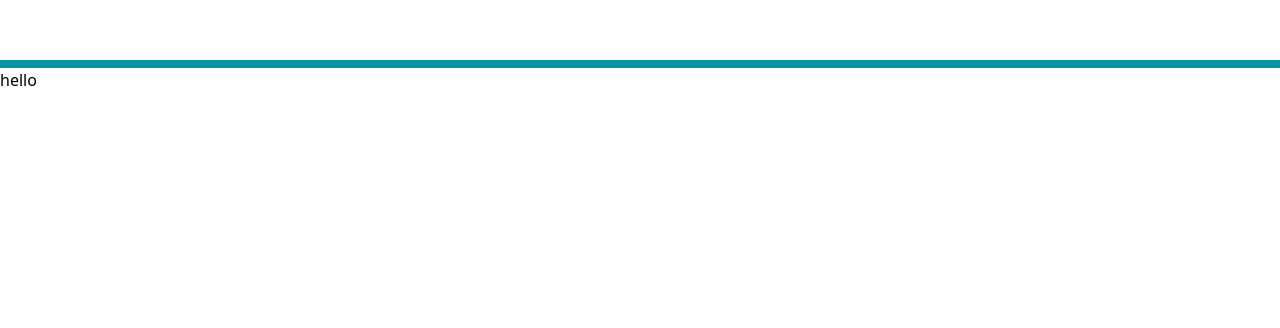
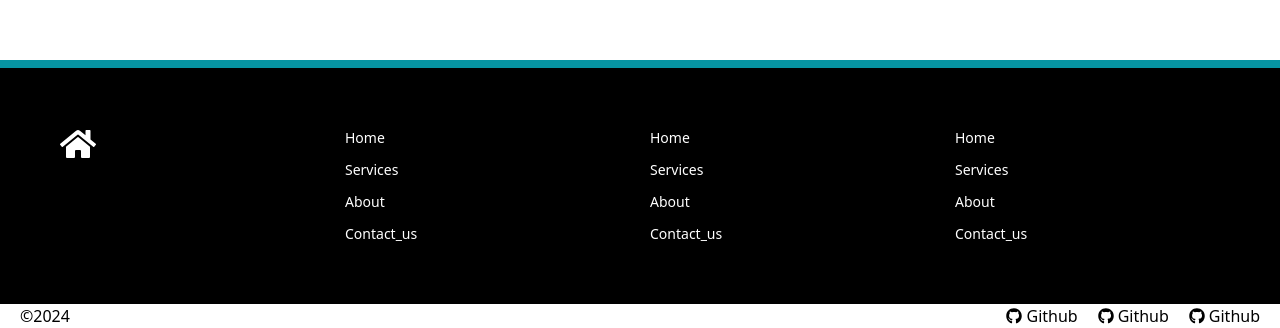
Before and after one commit to Scecil044/ScanBlog, a React (Vite) app in the folder client/: page /login in a window 1280 px wide. Shown: the part 932-1260 px from the top of the page. Before the commit the page ends 1024 px from the top, so only its background shows below. Built offline with nearby package versions, Linux system fonts and the light colour scheme; no server answers; what ldrs would draw is missing.

Commit message:
added more header components including dropdown from flowbite, and created getusers controller

```diff
--- a/client/src/components/FooterComponent.jsx
+++ b/client/src/components/FooterComponent.jsx
@@ -1,5 +1,91 @@
+import { FaHome } from "react-icons/fa";
+import { Link } from "react-router-dom";
+import { FaGithub } from "react-icons/fa";
+
 export default function FooterComponent() {
   return (
-    <footer className="mt-12 border-t-8 border-teal-500 w-full">hello</footer>
+    <>
+      <footer className="mt-12 border-t-8 border-teal-500 w-full p-5 bg-black text-white">
+        <div className=" my-5 p-5 grid grid-cols-2 md:grid-cols-4 gap-5">
+          <div className="hidden  md:inline md:ml-5">
+            <Link to="/">
+              <FaHome className="h-8 w-9" />
+            </Link>
+          </div>
+
+          <div className="text-sm">
+            <ul className="flex flex-col gap-3">
+              <li>
+                <Link>Home</Link>
+              </li>
+              <li>
+                <Link>Services</Link>
+              </li>
+              <li>
+                <Link>About</Link>
+              </li>
+              <li>
+                <Link>Contact_us</Link>
+              </li>
+            </ul>
+          </div>
+
+          <div className="text-sm">
+            <ul className="flex flex-col gap-3">
+              <li>
+                <Link>Home</Link>
+              </li>
+              <li>
+                <Link>Services</Link>
+              </li>
+              <li>
+                <Link>About</Link>
+              </li>
+              <li>
+                <Link>Contact_us</Link>
+              </li>
+            </ul>
+          </div>
+
+          <div className="text-sm">
+            <ul className="flex flex-col gap-3">
+              <li>
+                <Link>Home</Link>
+              </li>
+              <li>
+                <Link>Services</Link>
+              </li>
+              <li>
+                <Link>About</Link>
+              </li>
+              <li>
+                <Link>Contact_us</Link>
+              </li>
+            </ul>
+          </div>
+        </div>
+      </footer>
+      <div className="bg-white px-5 flex flex-col md:flex-row md:justify-between text-center">
+        <div>&copy;{new Date().getFullYear()}</div>
+        <div className="flex justify-center">
+          <ul className="flex gap-5">
+            <Link className="flex items-center gap-1">
+              <FaGithub />
+              Github
+            </Link>
+            <Link className="flex items-center gap-1">
+              <FaGithub />
+              Github
+            </Link>
+            <li>
+              <Link className="flex items-center gap-1">
+                <FaGithub />
+                Github
+              </Link>
+            </li>
+          </ul>
+        </div>
+      </div>
+    </>
   );
 }
--- a/client/src/components/Header.jsx
+++ b/client/src/components/Header.jsx
@@ -1,10 +1,12 @@
-import { Button, Navbar, TextInput } from "flowbite-react";
+import { Avatar, Button, Dropdown, Navbar, TextInput } from "flowbite-react";
 import { AiOutlineSearch } from "react-icons/ai";
 import { FaRegMoon } from "react-icons/fa6";
+import { useSelector } from "react-redux";
 
 import { Link, useLocation } from "react-router-dom";
 
 export default function Header() {
+  const { user } = useSelector((state) => state.auth);
   const path = useLocation().pathname;
   return (
     <>
@@ -34,11 +36,33 @@ export default function Header() {
           <Button color="gray" className="hidden sm:inline">
             <FaRegMoon />
           </Button>
-          <Link to="/login">
-            <Button color="grey" gradientDuoTone="purpleToBlue" outline>
-              Sign In
-            </Button>
-          </Link>
+          {user ? (
+            <Dropdown
+              inline
+              arrowIcon={false}
+              label={
+                <Avatar alt="profile" img={user?.profilePicture} rounded />
+              }
+            >
+              <Dropdown.Header>
+                <span className="block text-sm">{user?.userName}</span>
+                <span className="block text-md truncate">{user?.email}</span>
+              </Dropdown.Header>
+              <Dropdown.Header>
+                <Link to="/dashboard?tab=profile">
+                  <Dropdown.Item>Profile</Dropdown.Item>
+                </Link>
+                <Dropdown.Divider />
+                <Dropdown.Item>Sign oUT</Dropdown.Item>
+              </Dropdown.Header>
+            </Dropdown>
+          ) : (
+            <Link to="/login">
+              <Button color="grey" gradientDuoTone="purpleToBlue" outline>
+                Sign In
+              </Button>
+            </Link>
+          )}
           <Navbar.Toggle />
         </div>
         <Navbar.Collapse>
--- a/client/src/components/Oauth.jsx
+++ b/client/src/components/Oauth.jsx
@@ -34,12 +34,10 @@ export default function Oauth() {
         }),
       });
       const data = await res.json();
-      if (data.success === false) {
-        dispatch(authRejectedState(data.message));
-        return;
+      if (res.ok) {
+        dispatch(authFulfilledState(data));
+        navigate("/");
       }
-      dispatch(authFulfilledState(data));
-      navigate("/");
     } catch (error) {
       dispatch(authRejectedState(error.message));
       console.log("could not login with google", error);
--- a/client/src/pages/About.jsx
+++ b/client/src/pages/About.jsx
@@ -1,3 +1,3 @@
 export default function About() {
-  return <div>About</div>;
+  return <div className="min-h-screen">About</div>;
 }
--- a/client/src/pages/Projects.jsx
+++ b/client/src/pages/Projects.jsx
@@ -1,3 +1,3 @@
 export default function Projects() {
-  return <div>Projects</div>;
+  return <div className="min-h-screen">Projects</div>;
 }
```
Also changed, not shown: 2 other files (tests, documents, lock files or other folders).
